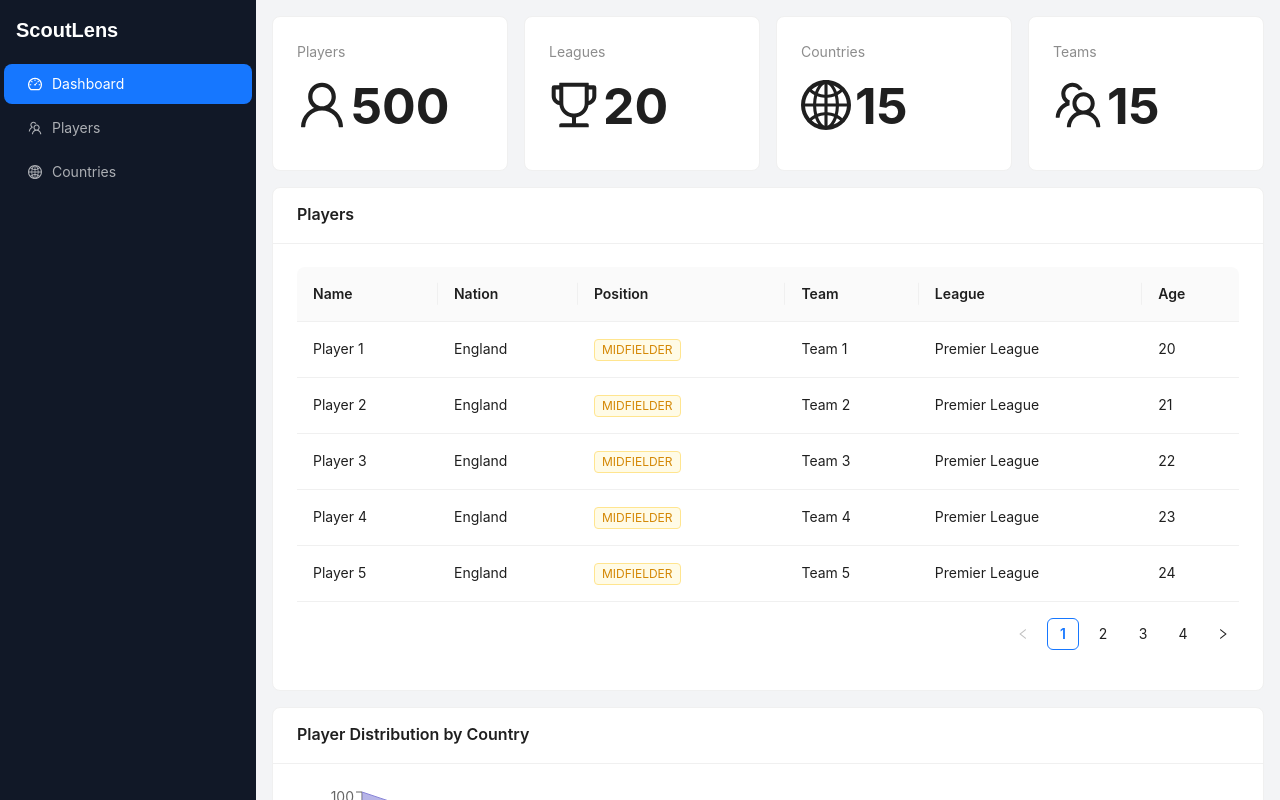
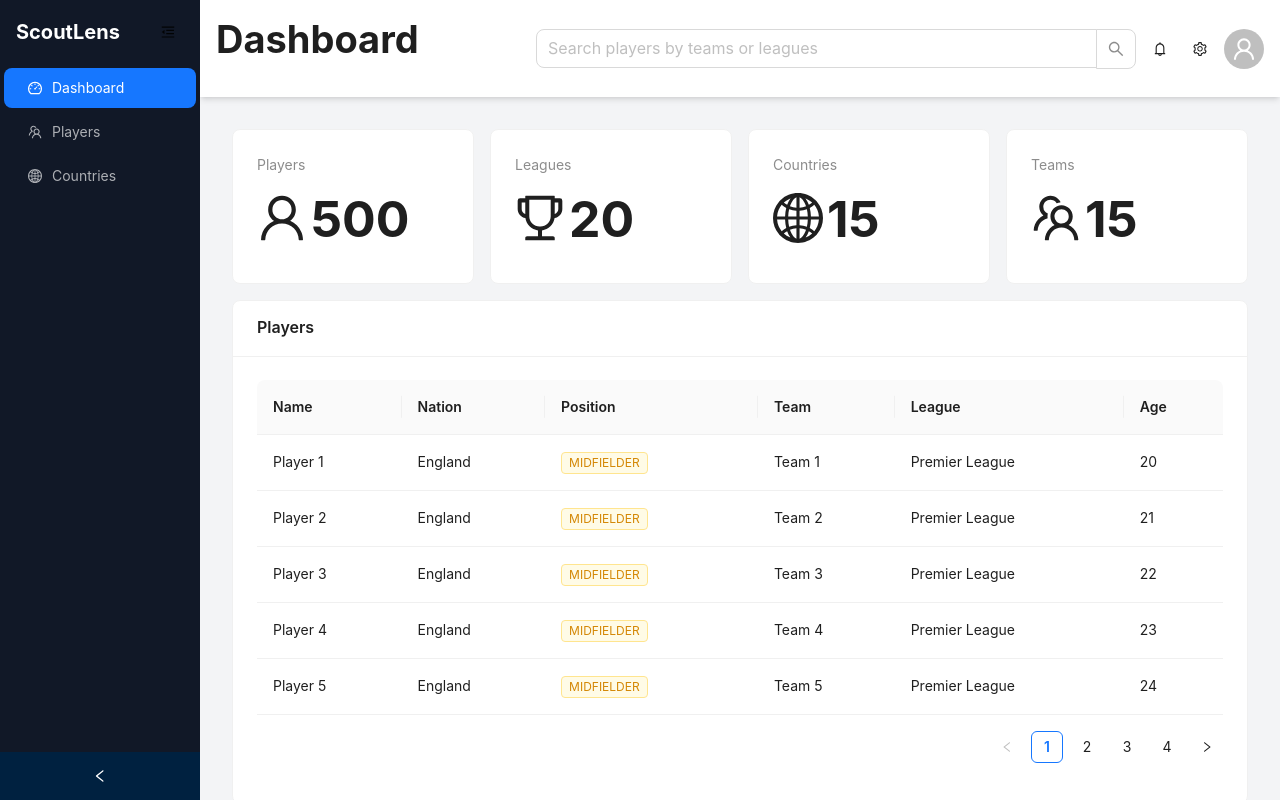
Before and after one commit to quamnana/scoutlens-frontend, a Next.js app: page / in a window 1280 px wide. Shown: the top 800 px of the page. Built offline with nearby package versions, Linux system fonts and the light colour scheme.

Commit message:
[FEATURE] added top navbar and collapsible sidebar

```diff
--- a/src/app/components/Sidebar.js
+++ b/src/app/components/Sidebar.js
@@ -1,15 +1,40 @@
 // src/app/components/Sidebar.js
-import { Menu } from "antd";
+"use client";
+
+import { Menu, Layout, Button } from "antd";
 import {
   DashboardOutlined,
   TeamOutlined,
   GlobalOutlined,
+  MenuFoldOutlined,
+  MenuUnfoldOutlined,
 } from "@ant-design/icons";
+import { useState } from "react";
+
+const { Sider } = Layout;
 
 const Sidebar = ({ setActivePage }) => {
+  const [collapsed, setCollapsed] = useState(false);
+
+  const toggleCollapse = () => {
+    setCollapsed(!collapsed);
+  };
+
   return (
-    <div className="w-64 h-screen bg-gray-900 text-white">
-      <div className="p-4 text-xl font-bold">ScoutLens</div>
+    <Sider
+      collapsible
+      collapsed={collapsed}
+      onCollapse={toggleCollapse}
+      className="bg-gray-900"
+    >
+      <div className="p-4 text-xl font-bold text-white flex items-center justify-between">
+        {!collapsed && <span>ScoutLens</span>}
+        <Button
+          type="text"
+          icon={collapsed ? <MenuUnfoldOutlined /> : <MenuFoldOutlined />}
+          onClick={toggleCollapse}
+        />
+      </div>
       <Menu
         theme="dark"
         mode="inline"
@@ -38,7 +63,7 @@ const Sidebar = ({ setActivePage }) => {
           Countries
         </Menu.Item>
       </Menu>
-    </div>
+    </Sider>
   );
 };
 
--- /dev/null
+++ b/src/app/components/TopNavigation.js
@@ -0,0 +1,34 @@
+// src/app/components/TopNavigation.js
+"use client";
+
+import { Input, Avatar, Button, Typography } from "antd";
+import { UserOutlined, BellOutlined, SettingOutlined } from "@ant-design/icons";
+
+const { Search } = Input;
+const { Title } = Typography;
+
+const TopNavigation = () => {
+  const onSearch = (value) => {
+    console.log("Search:", value);
+  };
+
+  return (
+    <div className="flex justify-between items-center p-4 bg-white shadow-md">
+      <Title style={{ fontWeight: "bolder" }}>Dashboard</Title>
+
+      <div className="flex items-center space-x-2">
+        <Search
+          placeholder="Search players by teams or leagues"
+          size="large"
+          onSearch={onSearch}
+          style={{ width: 600 }}
+        />
+        <Button icon={<BellOutlined />} type="text" />
+        <Button icon={<SettingOutlined />} type="text" />
+        <Avatar size="large" icon={<UserOutlined />} />
+      </div>
+    </div>
+  );
+};
+
+export default TopNavigation;
--- a/src/app/page.js
+++ b/src/app/page.js
@@ -4,6 +4,7 @@
 import { useState } from "react";
 import Sidebar from "./components/Sidebar";
 import DashboardOverview from "./components/DashboardOverview";
+import TopNavigation from "./components/TopNavigation";
 
 const Pages = () => {
   const [activePage, setActivePage] = useState("dashboard");
@@ -22,9 +23,12 @@ const Pages = () => {
   };
 
   return (
-    <div className="flex">
+    <div className="flex h-screen">
       <Sidebar setActivePage={setActivePage} />
-      <div className="flex-1 bg-gray-100">{renderPage()}</div>
+      <div className="flex-1 flex flex-col bg-gray-100">
+        <TopNavigation />
+        <div className="p-4 flex-1 overflow-y-auto">{renderPage()}</div>
+      </div>
     </div>
   );
 };
```
